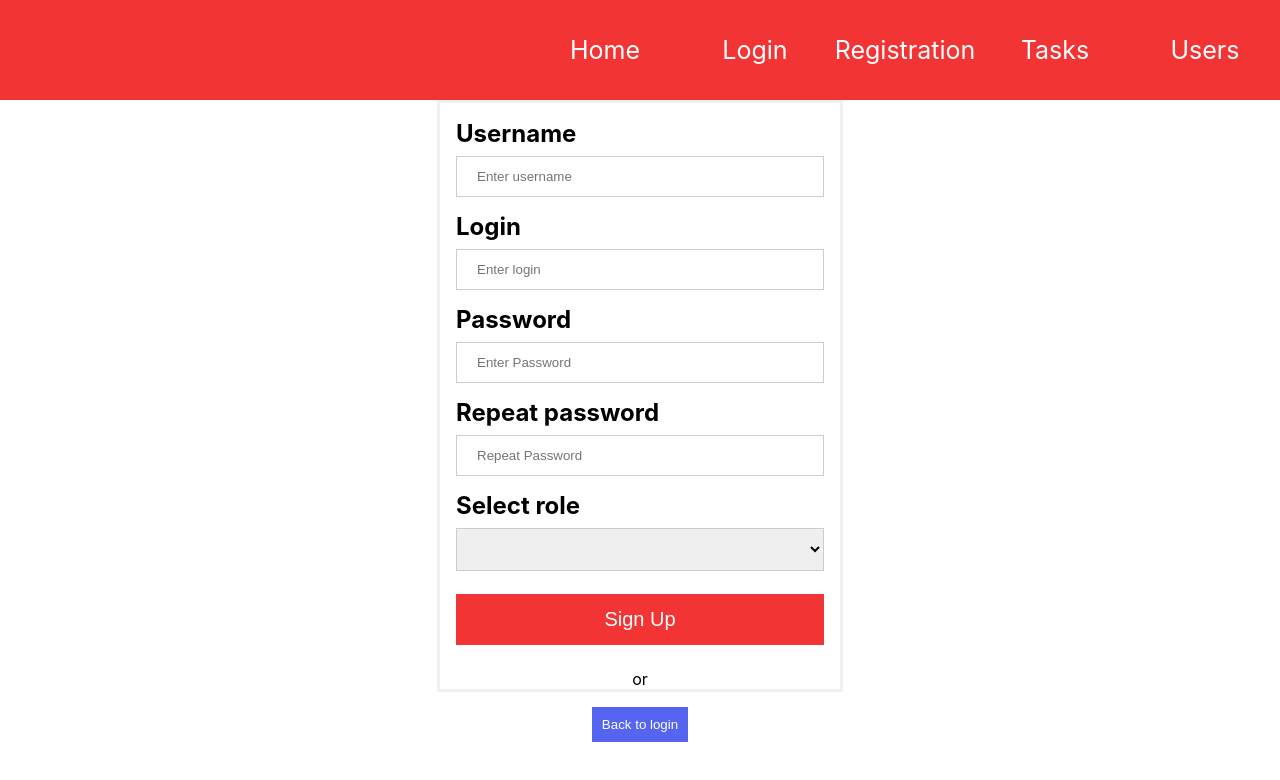
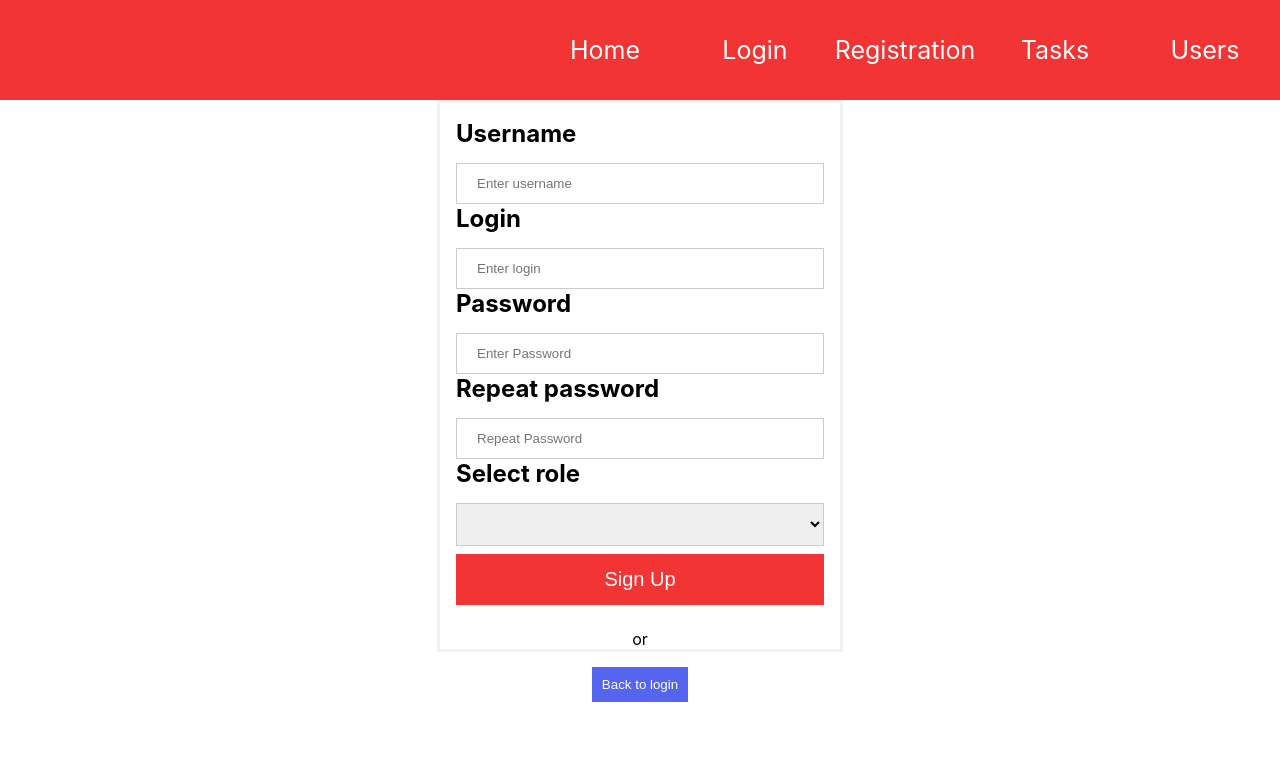
Before and after one commit to YauhenMurachou/TMS_ToDo_Project, a React (Create React App) app: page /signIn in a window 1280 px wide. Both pictures are taken after a click on the button "Go to registration". Shown: the top 780 px of the page. Built offline with nearby package versions, Linux system fonts and the light colour scheme.

Commit message:
validation on empty fields and buttons style

```diff
--- a/src/pages/Registration/Registration.js
+++ b/src/pages/Registration/Registration.js
@@ -51,8 +51,10 @@ const Registration = () => {
 		const signUpFormCopy = { ...signUpForm };
 		const signUpFormErrorCopy = { ...signUpFormError };
 		let resultCheckEmpty = false;
+		let resultCheckEmptyUserName = false;
 		let resultCheckEmptyLogin = false;
 		let resultCheckEmptyPsw = false;
+		let resultCheckEmptyRepeatPsw = false;
 
 		if (inputName !== '' && errorName !== '') {
 			handleCheckEmptyInput(signUpFormCopy, signUpFormErrorCopy, inputName, errorName)
@@ -61,9 +63,11 @@ const Registration = () => {
 
 		} else {
 
-			resultCheckEmptyLogin = handleCheckEmptyInput(signUpFormCopy, signUpFormErrorCopy, 'loginValue', 'usernameError', 'loginError')
-			resultCheckEmptyPsw = handleCheckEmptyInput(signUpFormCopy, signUpFormErrorCopy, 'pswValue', 'pswError')
-			resultCheckEmpty = resultCheckEmptyLogin || resultCheckEmptyPsw
+			resultCheckEmptyUserName = handleCheckEmptyInput(signUpFormCopy, signUpFormErrorCopy, 'userNameValue', 'userNameError');
+			resultCheckEmptyLogin = handleCheckEmptyInput(signUpFormCopy, signUpFormErrorCopy, 'loginValue', 'loginError');
+			resultCheckEmptyPsw = handleCheckEmptyInput(signUpFormCopy, signUpFormErrorCopy, 'pswValue', 'pswError');
+			resultCheckEmptyRepeatPsw = handleCheckEmptyInput(signUpFormCopy, signUpFormErrorCopy, 'repeatPswValue', 'repeatPswError');
+			resultCheckEmpty = resultCheckEmptyLogin || resultCheckEmptyPsw || resultCheckEmptyUserName || resultCheckEmptyRepeatPsw;
 
 			setSignUpFormError(signUpFormErrorCopy)
 			return true
@@ -165,11 +169,11 @@ const Registration = () => {
 				</div>
 			</form>
 
-			<button className='registration-btn'>
-				<Link to={Routes.SignInRoute} >
+			<Link to={Routes.SignInRoute} >
+				<button className='registration-btn'>
 					<span>Back to login</span>
-				</Link>
-			</button>
+				</button>
+			</Link>
 		</div>
 	)
 };
--- a/src/pages/Registration/Registration.scss
+++ b/src/pages/Registration/Registration.scss
@@ -46,7 +46,7 @@
 		.password-input {
 			width: 100%;
 			padding: 12px 20px;
-			margin: 8px 0 15px 0;
+			margin: 15px 0 0 0;
 			display: inline-block;
 			border: 1px solid #ccc;
 			box-sizing: border-box;
```
